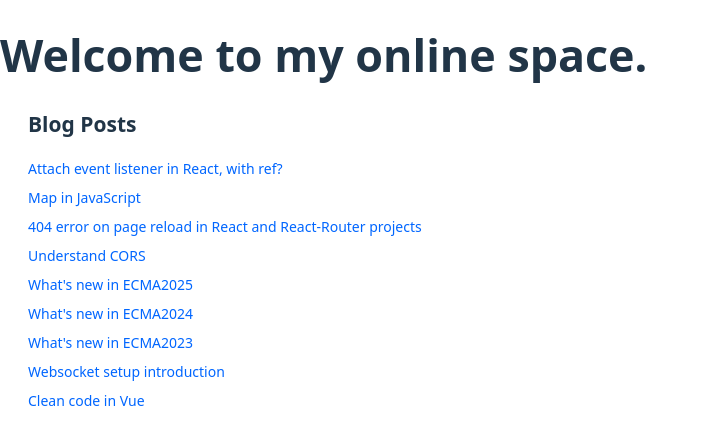
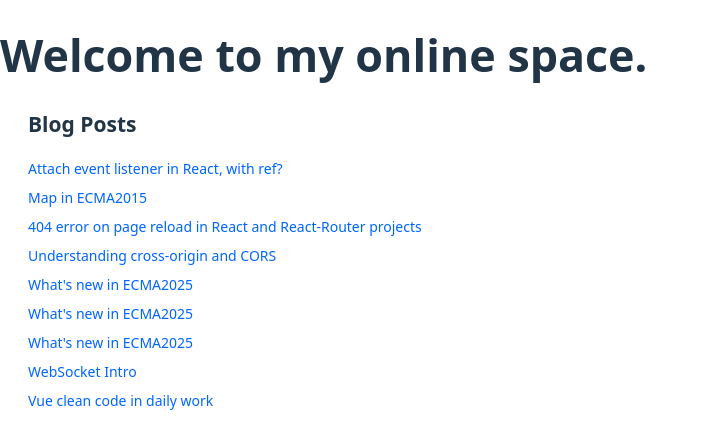
Before and after one commit to fengtomy/fengtomy.github.io, a React (Vite) app: page / in a window 1280 px wide. Shown: the top 448 px of the page, without its empty margins (0-708 px from the left). Built offline with nearby package versions, Linux system fonts and the light colour scheme.

Commit message:
fix: sync blog post title and nav link title

```diff
--- a/src/Home.jsx
+++ b/src/Home.jsx
@@ -1,5 +1,17 @@
 import { NavLink } from "react-router"
 import styles from './home.module.css'
+
+const links = [
+  { to: '/blog-post/attach-event-listener-with-ref', title: 'Attach event listener in React, with ref?' },
+  { to: '/blog-post/javascript-map', title: 'Map in ECMA2015' },
+  { to: '/blog-post/refresh-404-in-spa', title: '404 error on page reload in React and React-Router projects' },
+  { to: '/blog-post/understand-cors', title: 'Understanding cross-origin and CORS' },
+  { to: '/blog-post/new-in-ecma2025', title: "What's new in ECMA2025" },
+  { to: '/blog-post/new-in-ecma2024', title: "What's new in ECMA2025" },
+  { to: '/blog-post/new-in-ecma2023', title: "What's new in ECMA2025" },
+  { to: '/blog-post/websocket-intro', title: 'WebSocket Intro' },
+  { to: '/blog-post/vue-clean-code', title: 'Vue clean code in daily work' },
+]
 
 function Home() {
   return (
@@ -10,15 +22,7 @@ function Home() {
           Blog Posts
         </h2>
         <nav className={styles.nav}>
-          <NavLink key="/blog-post/attach-event-listener-with-ref" to="/blog-post/attach-event-listener-with-ref">Attach event listener in React, with ref?</NavLink>
-          <NavLink to="/blog-post/javascript-map">Map in JavaScript</NavLink>
-          <NavLink to="/blog-post/refresh-404-in-spa">404 error on page reload in React and React-Router projects</NavLink>
-          <NavLink to="/blog-post/understand-cors">Understand CORS</NavLink>
-          <NavLink to="/blog-post/new-in-ecma2025">What's new in ECMA2025</NavLink>
-          <NavLink to="/blog-post/new-in-ecma2024">What's new in ECMA2024</NavLink>
-          <NavLink to="/blog-post/new-in-ecma2023">What's new in ECMA2023</NavLink>
-          <NavLink to="/blog-post/websocket-intro">Websocket setup introduction</NavLink>
-          <NavLink to="/blog-post/vue-clean-code">Clean code in Vue</NavLink>
+          {links.map(link => <NavLink key={link.to} to={link.to} viewTransition>{link.title}</NavLink>)}
         </nav>
       </section>
     </main>
--- a/src/blog-posts/index.jsx
+++ b/src/blog-posts/index.jsx
@@ -1,4 +1,4 @@
-import { Outlet, NavLink, useLocation } from "react-router"
+import { Outlet, NavLink } from "react-router"
 import { useState, useCallback, useEffect, useMemo } from "react"
 import { throttle } from "../utils"
 import styles from './index.module.css'
@@ -6,8 +6,6 @@ import styles from './index.module.css'
 const PostHome = () => {
   const [viewProportion, setViewProportion] = useState(0)
   const [containerDom, setContainerDom] = useState(null)
-  const location = useLocation()
-  console.log({ location })
 
   const existedRef = useCallback((node) => {
     if (node !== null) {
```
Also changed, not shown: src/assets/Map.md (+1 -1 lines), src/assets/WebSocket.md (+1 -1 lines), src/assets/clean-code-in-vue.md (+1 -1 lines).
